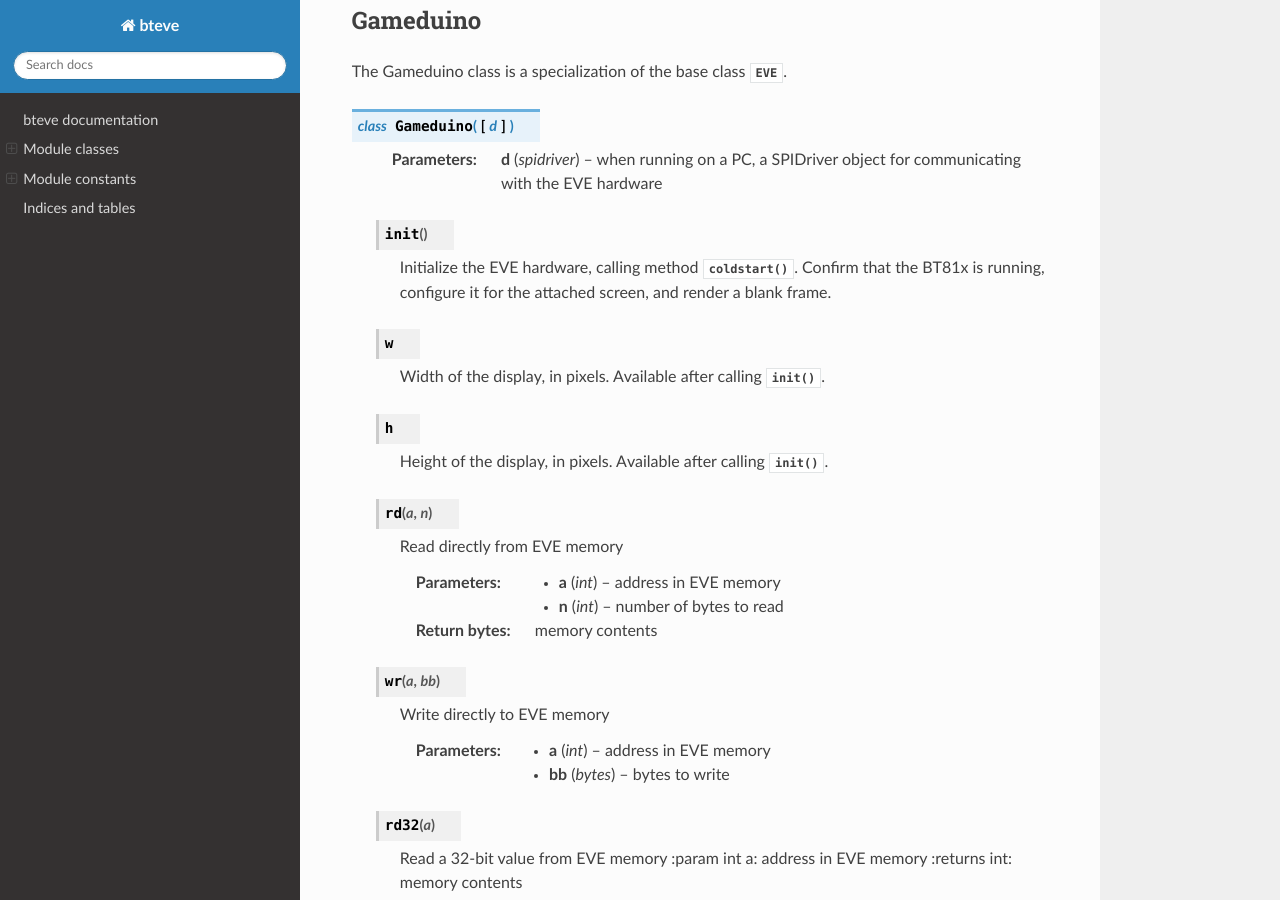
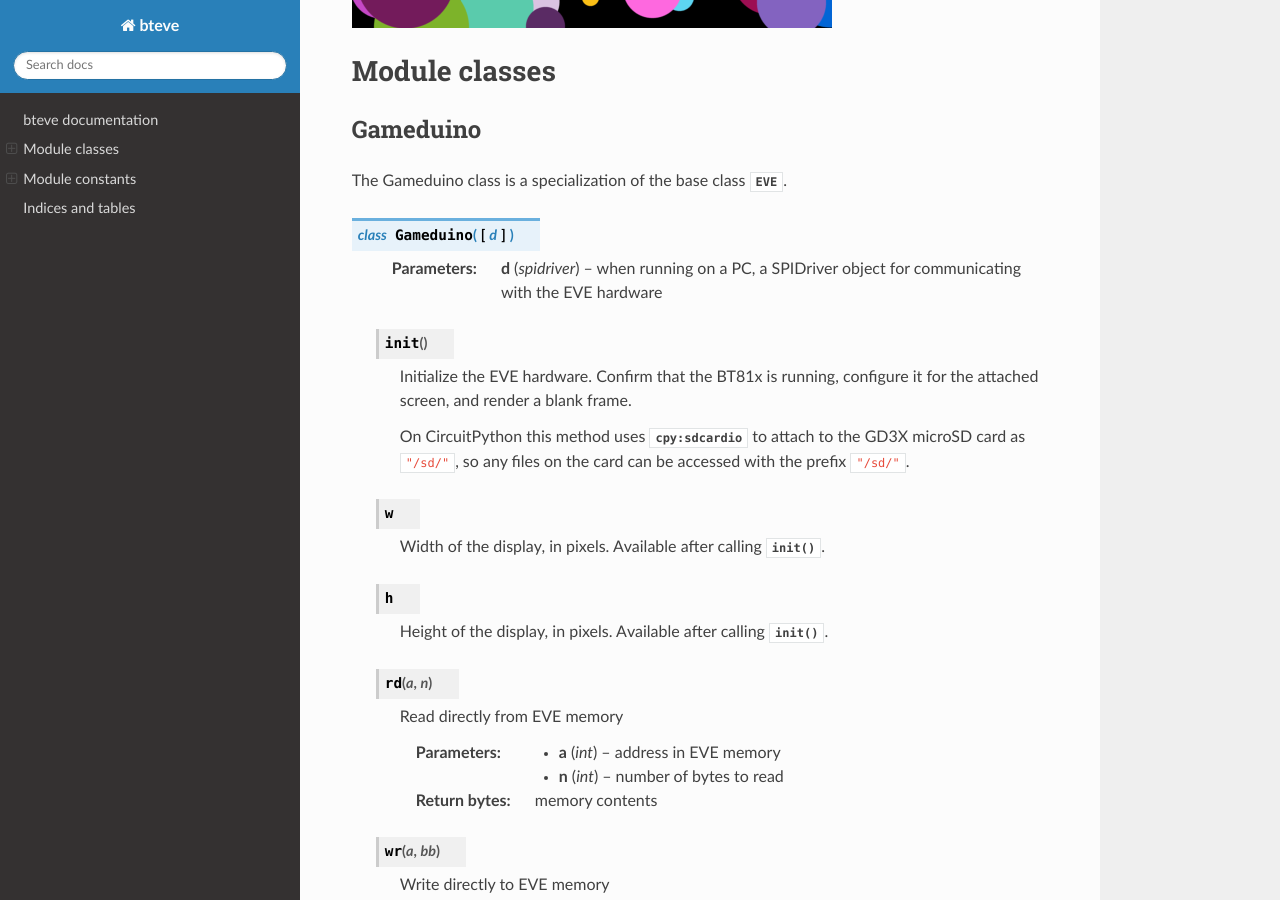
Before and after one commit to jamesbowman/py-bteve, a Sphinx documentation site: the page built from docs/index.rst, in a window 1280 px wide and 900 px high, scrolled down 1274 px. Built offline with Sphinx 7.4.7 and the Read the Docs theme 2.0.0, drawn with Linux system fonts in a browser that asks for light colours; formulas are drawn with MathJax 3; some of the changed text lies outside the part shown.

```diff
--- a/docs/conf.py
+++ b/docs/conf.py
@@ -55,4 +55,6 @@
 
 intersphinx_mapping = {
     'pil': ('https://pillow.readthedocs.io/en/stable', None),
+    'cpy': ('https://circuitpython.readthedocs.io/en/6.0.x', None),
+    'spi': ('https://spidriver.readthedocs.io/en/latest', None),
 }
--- a/docs/index.rst
+++ b/docs/index.rst
@@ -37,9 +42,11 @@
 
   .. method:: init()
 
-      Initialize the EVE hardware, calling method
-      :meth:`coldstart`.
+      Initialize the EVE hardware.
       Confirm that the BT81x is running, configure it for the attached screen, and render a blank frame.
+
+      On CircuitPython this method uses :mod:`cpy:sdcardio` to attach to the GD3X microSD card as
+      ``"/sd/"``, so any files on the card can be accessed with the prefix ``"/sd/"``.
 
   .. data:: w
 
```
Also changed, not shown: other parts of docs/index.rst (+8 -3 lines).
